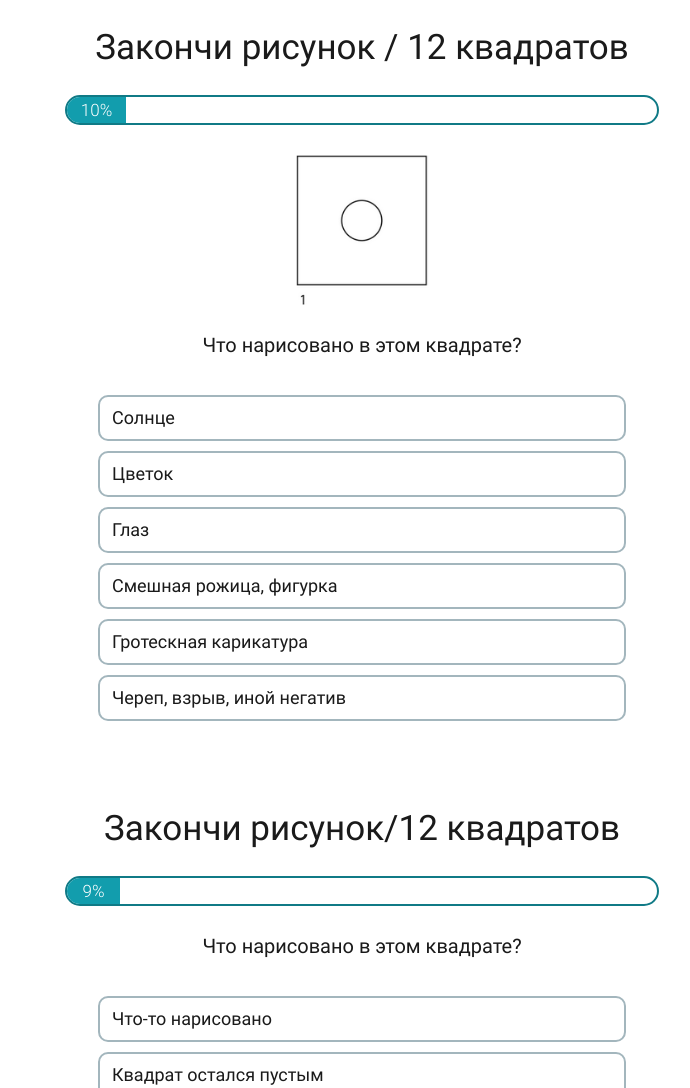
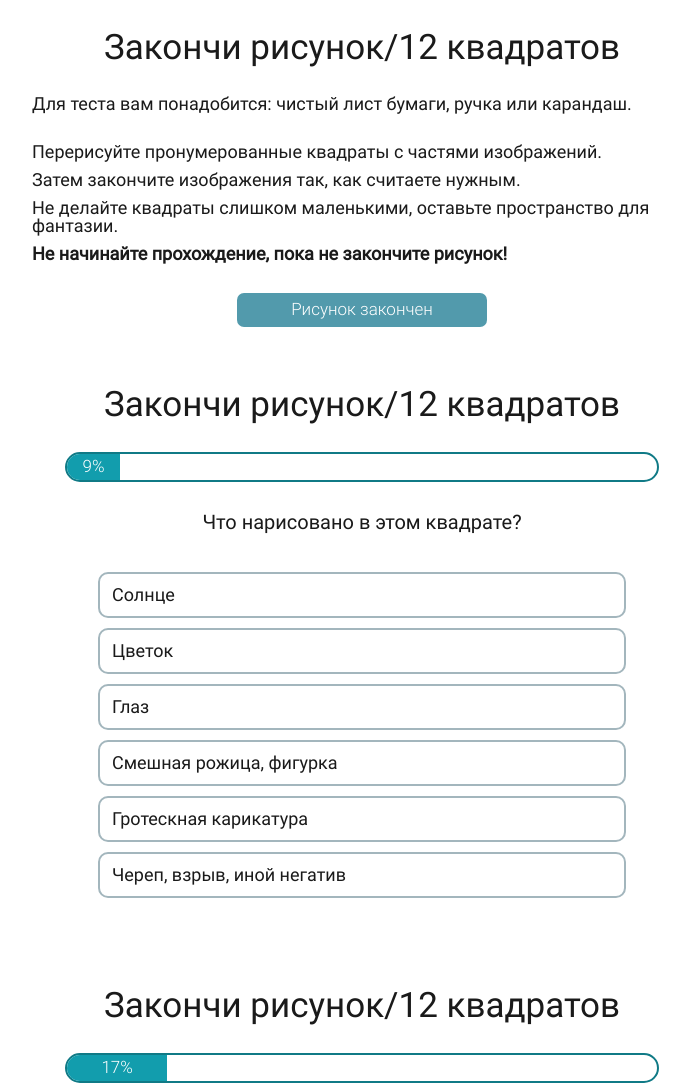
Before and after one commit to QuartzEther/PsyTests, a plain HTML site: page index.html in a window 1280 px wide. Shown: the top 1088 px of the page, without its empty margins (278-968 px from the left). Drawn offline with Linux system fonts and the light colour scheme.

Commit message:
closing done

```diff
--- a/index.html
+++ b/index.html
@@ -11,62 +11,9 @@
 <body>
     <div class="container">
 
-        <div class="question-section">
-            <h1 class="question-section__tittle tittle">Закончи рисунок / 12 квадратов</h1>
-
-            <div class="question-section__progress__bar progress__bar">
-                <span data-progress="10%">10%</span>
-            </div>
-
-            <div class="question-section__inner inner">
-                <div class="inner__img img"></div>
-                <p class="inner__question question">Что нарисовано в этом квадрате?</p>
-
-                <div class="inner__options options">
-                    <div class="options__item item">
-                        <input type="radio" id="item_1" name="options" value="1">
-                        <label for="item_1">Солнце</label>
-                    </div>
-                    <div class="options__item item">
-                        <input type="radio" id="item_2" name="options">
-                        <label for="item_2">Цветок</label>
-                    </div>
-                    <div class="options__item item">
-                        <input type="radio" id="item_3" name="options">
-                        <label for="item_3">Глаз</label>
-                    </div>
-                    <div class="options__item item">
-                        <input type="radio" id="item_4" name="options">
-                        <label for="item_4">Смешная рожица, фигурка</label>
-                    </div>
-                    <div class="options__item item">
-                        <input type="radio" id="item_5" name="options">
-                        <label for="item_5">Гротескная карикатура</label>
-                    </div>
-                    <div class="options__item item">
-                        <input type="radio" id="item_6" name="options">
-                        <label for="item_6">Череп, взрыв, иной негатив</label>
-                    </div>
-                </div>
-            </div>
-        </div>
-
-        <!-- <div class="question-section">
-            <h1 class="question-section__tittle tittle"></h1>
-            <div class="question-section__img img"></div>
-            <p class="question-section__text text"></p>
-            <button class="question-section__btn btn"></button>
-        </div>
-
-        <div class="answer-section">
-            <h1 class="answer-section__tittle tittle"></h1>
-            <div class="answer-section__img img"></div>
-            <p class="answer-section__text text"></p>
-            <button class="answer-section__btn btn"></button>
-        </div> -->
     </div>
-
     <script type="module" src="js/app.js"></script>
+<!--    <script src="js/test_app.js"></script>-->
 
 </body>
 </html>
--- a/js/app.js
+++ b/js/app.js
@@ -68,11 +68,31 @@ function preloadPictures(path ,sources, callback) {
 function init()
 {
     console.log("init")
-
-    addElement(data.questions[7], 'question', 1);
+    //addElement(data.questions[7], 'question', 1);
+    let test = startTest(data);
+    console.log(test());
+    console.log(test());
+    console.log(test());
+    console.log(test());
+    console.log(test());
+    console.log(test());
 }
 
-function addElement(sectionData, sectionType, sectionProgress=0){
+
+function startTest(data){
+
+    let sectArr = [];
+    let sectionProgress = 0;
+
+    sectArr.push([data.description, "description"]);
+    for (let section of data.questions){
+        sectArr.push([section, "question"]);
+    }
+
+    function addElement(){
+
+        let sectionData = sectArr[sectionProgress][0];
+        let sectionType = sectArr[sectionProgress][1];
 
         let sectionStruct = [];
         let sectionText = [];
@@ -224,7 +244,14 @@ function addElement(sectionData, sectionType, sectionProgress=0){
                 temp.classList.add('inner__question', 'question');
             }
         }
+
+        return sectionProgress++;
     }
+
+    return addElement;
+}
+
+
 
 
 //----------Get imgWidth-----------
```
Also changed, not shown: js/test_app.js (+6 -3 lines). Lines whose indentation alone changed are shown as unchanged.
